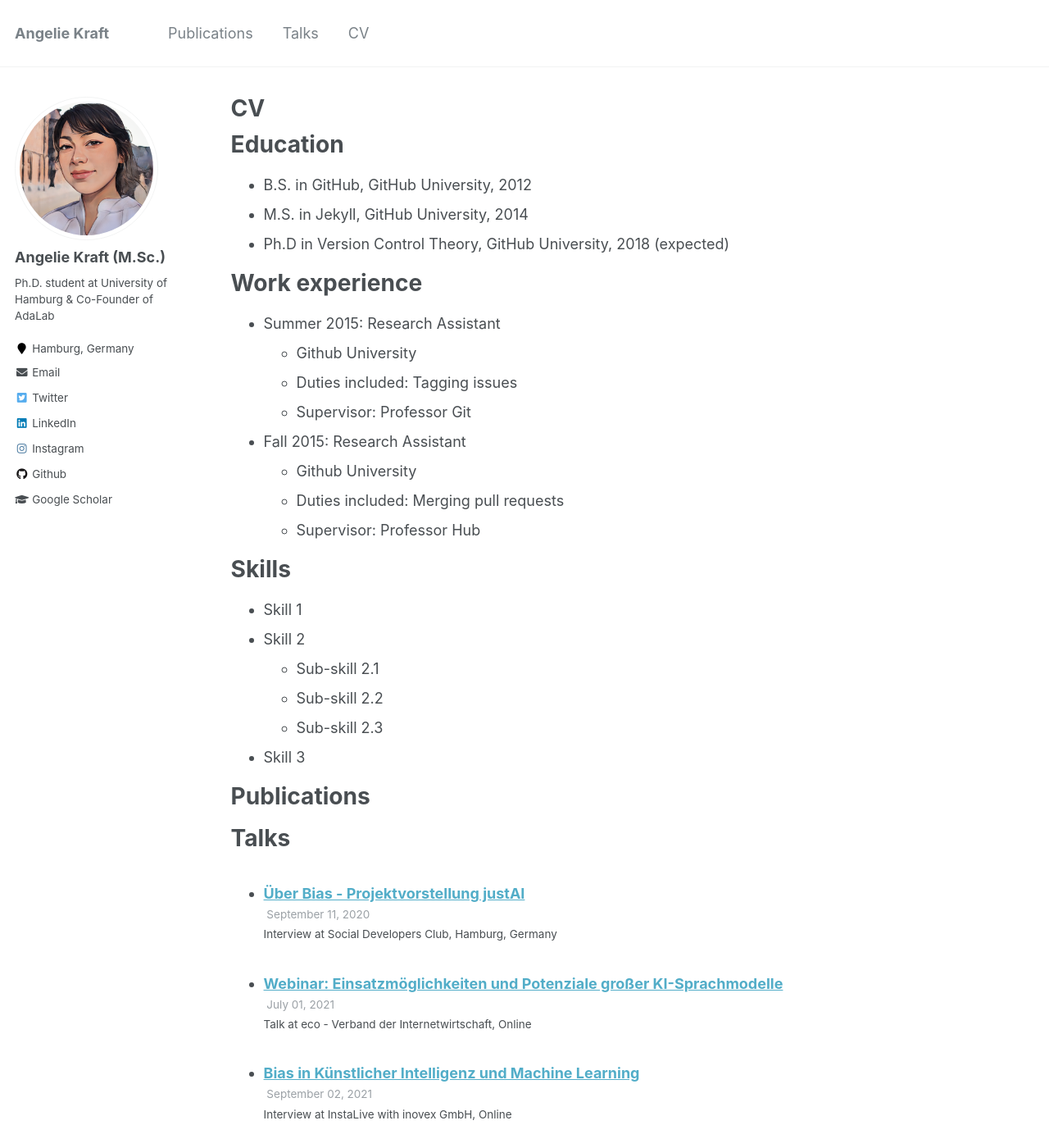
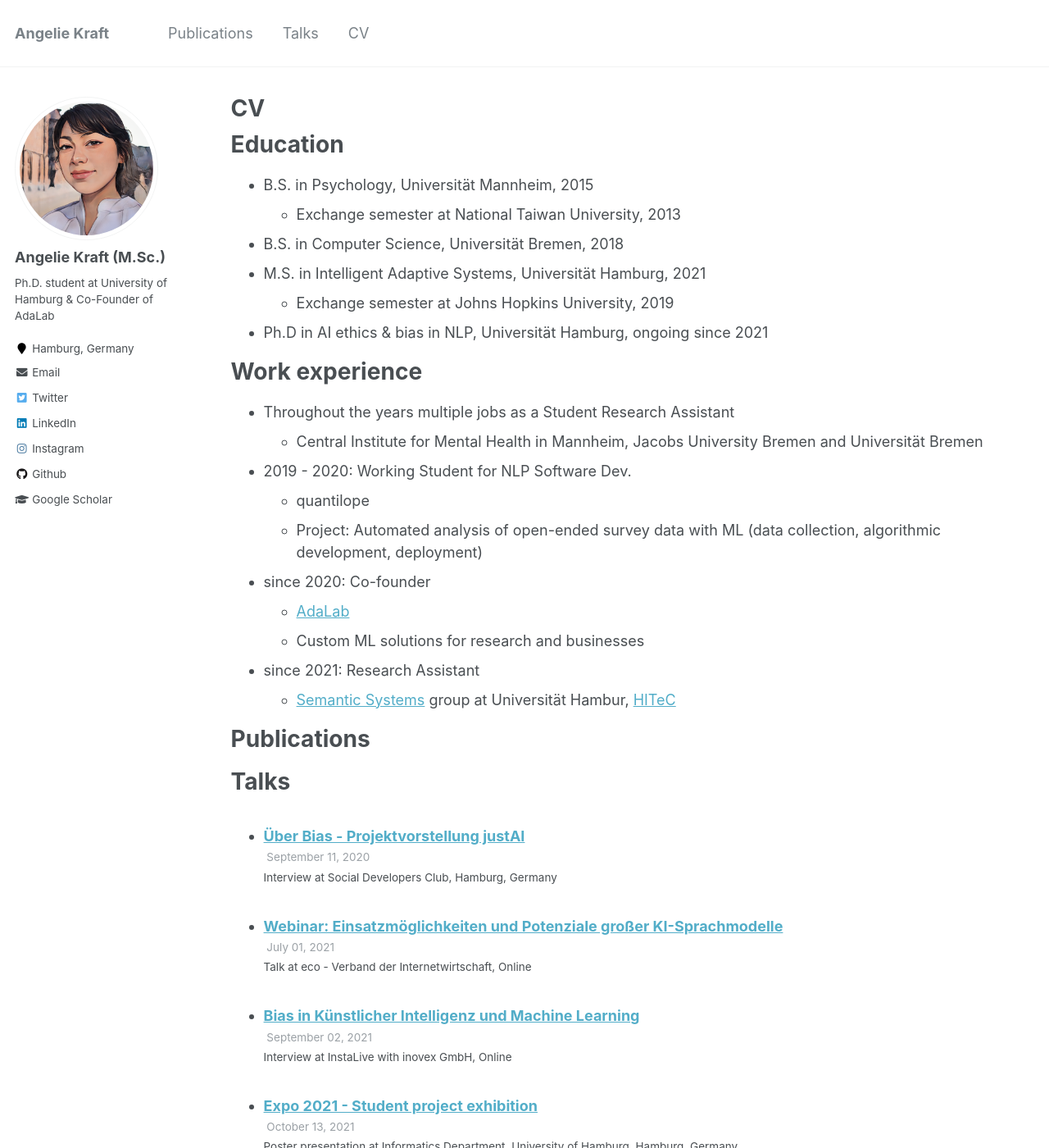
Before and after one commit to krangelie/krangelie.github.io, a Jekyll site: the page built from _pages/cv.md, in a window 1280 px wide and 1400 px high. Shown: the whole window at 82% size. Built offline with Jekyll 4.4.1, drawn with Linux system fonts in a browser that asks for light colours; a file with an impossible date is left out; some of the changed text lies outside the part shown.

Commit message:
add cv content

```diff
--- a/_pages/cv.md
+++ b/_pages/cv.md
@@ -11,30 +11,29 @@
 
 Education
 ======
-* B.S. in GitHub, GitHub University, 2012
-* M.S. in Jekyll, GitHub University, 2014
-* Ph.D in Version Control Theory, GitHub University, 2018 (expected)
+* B.S. in Psychology, Universität Mannheim, 2015
+  * Exchange semester at National Taiwan University, 2013
+* B.S. in Computer Science, Universität Bremen, 2018
+* M.S. in Intelligent Adaptive Systems, Universität Hamburg, 2021
+  * Exchange semester at Johns Hopkins University, 2019
+* Ph.D in AI ethics & bias in NLP, Universität Hamburg, ongoing since 2021
 
 Work experience
 ======
-* Summer 2015: Research Assistant
-  * Github University
-  * Duties included: Tagging issues
-  * Supervisor: Professor Git
+* Throughout the years multiple jobs as a Student Research Assistant
+  * Central Institute for Mental Health in Mannheim, Jacobs University Bremen and Universität Bremen
 
-* Fall 2015: Research Assistant
-  * Github University
-  * Duties included: Merging pull requests
-  * Supervisor: Professor Hub
+* 2019 - 2020: Working Student for NLP Software Dev.
+  * quantilope
+  * Project: Automated analysis of open-ended survey data with ML (data collection, algorithmic development, deployment)
 
-Skills
-======
-* Skill 1
-* Skill 2
-  * Sub-skill 2.1
-  * Sub-skill 2.2
-  * Sub-skill 2.3
-* Skill 3
+* since 2020: Co-founder
+  * [AdaLab](adalab.ai)
+  * Custom ML solutions for research and businesses
+
+* since 2021: Research Assistant
+  * [Semantic Systems](https://www.inf.uni-hamburg.de/en/inst/ab/sems/home.html) group at Universität Hambur, [HITeC](https://www.hitec-hamburg.de/)
+
 
 Publications
 ======
@@ -48,12 +47,17 @@
     {% include archive-single-talk-cv.html %}
   {% endfor %}</ul>
 
+Scholarships and Awards
+======
+* 2022: **NVIDIA Academic Hardware Grant** for my PhD research (2x RTX A5000 24GB)
+* 2022: **Best Student of the Year** (of all Master's programs of the Department of Informatics at Universität Hamburg)
+* 2021: 1st place for [**Best Student Project**](https://www.inf.uni-hamburg.de/en/inst/ab/lt/home/news/202110-expo.html) of the Department of Informatics at Universität Hamburg (EXPO)
+* 2019: Intuitive Surgical **Runner-up Award** for student project “Monocular Depth Estimation of Endoscopic Images”
+* 2019: [**Hamburglobal Scholarship**](https://www.uni-hamburg.de/en/internationales/studierende/outgoing/austausch-gaststudium/finanzierung/hamburglobal-foerderprogramm.html) for an exchange semester at Johns Hopkins University
+* 2019: **Full Scholarship** for the [Interdisciplinary College (IK)](https://interdisciplinary-college.org/)
+
 Teaching
 ======
   <ul>{% for post in site.teaching %}
     {% include archive-single-cv.html %}
   {% endfor %}</ul>
-
-Service and leadership
-======
-* Currently signed in to 43 different slack teams
```
